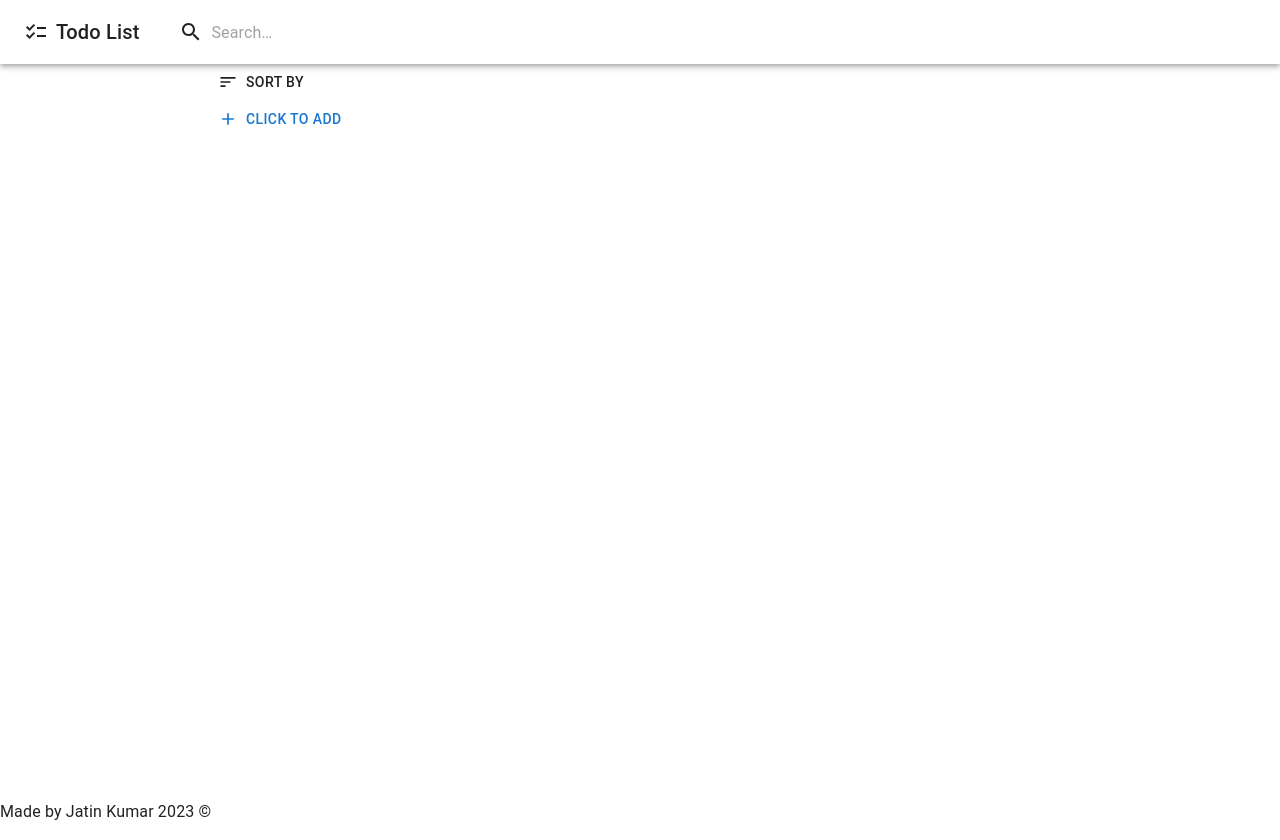
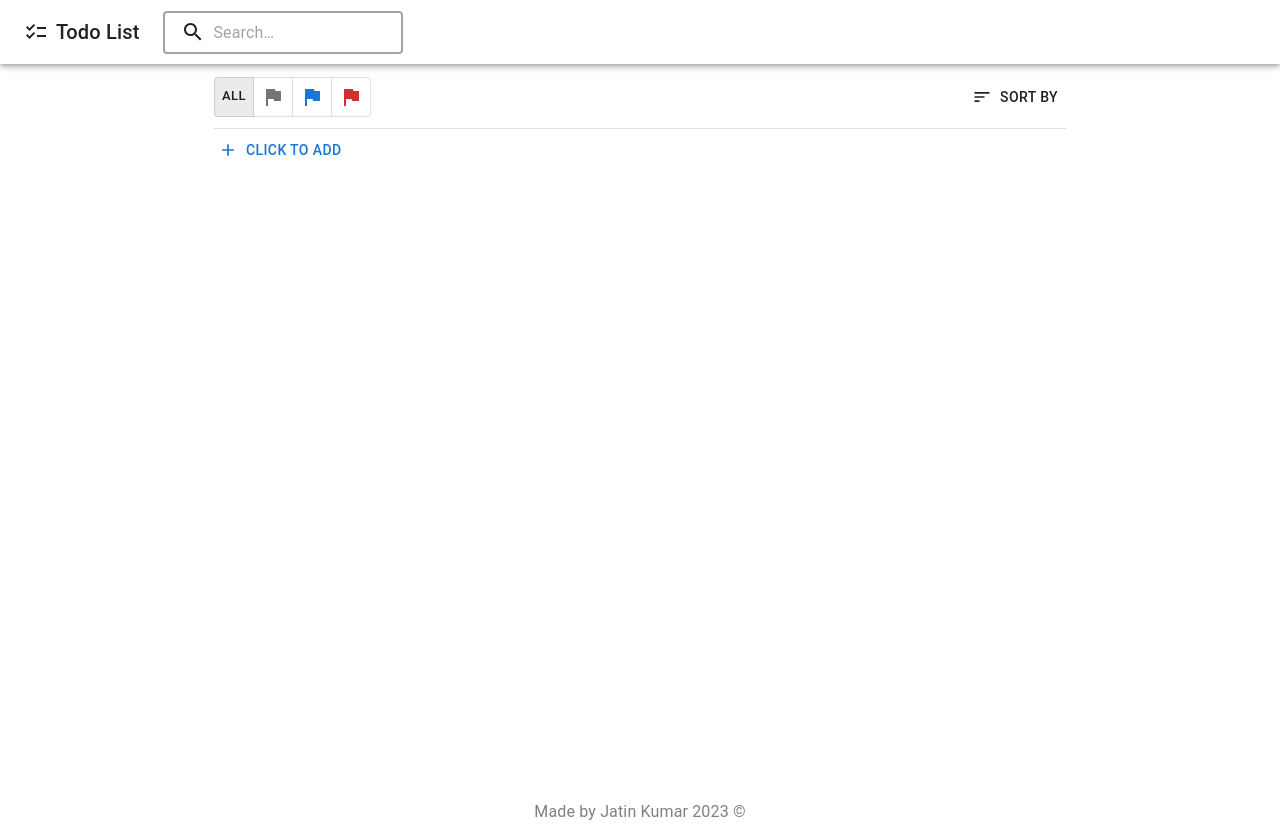
Before and after one commit to jatinkumar-me/react-todo-list, a React (Vite) app: page / in a window 1280 px wide. Built offline with nearby package versions, Linux system fonts and the light colour scheme.

Commit message:
Implemented filtering

```diff
--- a/src/components/Footer.tsx
+++ b/src/components/Footer.tsx
@@ -1,5 +1,11 @@
+import { Box, Typography } from "@mui/material";
+
 export default function Footer() {
-  return <footer>
-    <p>Made by Jatin Kumar 2023 ©</p>
-  </footer>
+  return (
+    <footer>
+      <Box color={"gray"} padding={"1rem"}>
+      <Typography align="center">Made by Jatin Kumar 2023 ©</Typography>
+      </Box>
+    </footer>
+  );
 }
--- a/src/components/Navbar.tsx
+++ b/src/components/Navbar.tsx
@@ -19,6 +19,7 @@ const Search = styled("div")(({ theme }) => ({
   },
   marginRight: theme.spacing(2),
   marginLeft: 0,
+  border: "2px solid #a3a3a3",
   width: "100%",
   [theme.breakpoints.up("sm")]: {
     marginLeft: theme.spacing(3),
@@ -56,7 +57,6 @@ export default function Navbar() {
 
   useEffect(() => {
     setSearchTerm(currentSearchTerm);
-    console.log("debounced changed", debouncedValue);
   }, [debouncedValue]);
 
   return (
--- a/src/components/TodoForm.tsx
+++ b/src/components/TodoForm.tsx
@@ -31,7 +31,7 @@ export default function TodoForm({ todo, onCancel }: PropTypes) {
   const isEditForm: boolean = typeof todo !== "undefined";
   const [title, setTitle] = useState(todo?.title ?? "");
   const [description, setDescription] = useState(todo?.description ?? "");
-  const [dueDate, setDueDate] = useState(todo?.dueDate ?? new Date());
+  const [dueDate, setDueDate] = useState(todo?.dueDate ?? undefined);
   const [priority, setPriority] = useState(todo?.priority ?? "normal");
   const canSave: boolean = title.length > 0;
 
--- a/src/components/TodoList.tsx
+++ b/src/components/TodoList.tsx
@@ -1,20 +1,29 @@
 import { useContext, useState } from "react";
 import { Todo, TodoStateContext } from "../context/TodoProvider";
-import { Box, Button, Menu, MenuItem } from "@mui/material";
+import {
+  Box,
+  Button,
+  Divider,
+  Menu,
+  MenuItem,
+  ToggleButton,
+  ToggleButtonGroup,
+  Typography,
+} from "@mui/material";
 import TodoComponent from "./Todo";
-import { Sort } from "@mui/icons-material";
+import { Flag, Sort } from "@mui/icons-material";
 import FlexBetween from "./FlexBetween";
 import { SearchContext } from "../context/SearchProvider";
 
 type SortingCriteria = "title" | "dateCreated";
-type FilteringCriteria = Todo["priority"] | "";
+type FilteringCriteria = Todo["priority"] | "all";
 
 export default function TodoList() {
   const { todos } = useContext(TodoStateContext);
   const [sortingCriteria, setSortingCriteria] =
     useState<SortingCriteria>("dateCreated");
   const [filteringCriteria, setFilteringCriteria] =
-    useState<FilteringCriteria>("");
+    useState<FilteringCriteria>("all");
   const [anchorEl, setAnchorEl] = useState<null | HTMLElement>(null);
   const { searchTerm } = useContext(SearchContext);
   const open = Boolean(anchorEl);
@@ -23,13 +32,43 @@ export default function TodoList() {
     setAnchorEl(event.currentTarget);
   };
 
+  const handleFilter = (
+    _: React.MouseEvent<HTMLElement>,
+    newFilter: FilteringCriteria
+  ) => {
+    setFilteringCriteria(newFilter);
+  };
+
   const handleClose = () => {
     setAnchorEl(null);
   };
 
   return (
-    <Box>
-      <FlexBetween>
+    <Box display={"flex"} flexDirection={"column"} gap={"0.2rem"}>
+      <FlexBetween marginTop={"0.8rem"} marginBottom={"0.5rem"}>
+        <ToggleButtonGroup
+          value={filteringCriteria}
+          exclusive
+          onChange={handleFilter}
+          aria-label="filtering criteria"
+          size="small"
+        >
+          <ToggleButton value="all" aria-label="all">
+            All
+          </ToggleButton>
+          <ToggleButton value="low" aria-label="low">
+            <Flag color="inherit" />
+          </ToggleButton>
+          <ToggleButton value="normal" aria-label="normal">
+            <Flag color="primary" />
+          </ToggleButton>
+          <ToggleButton value="critical" aria-label="critical">
+            <Flag color="error" />
+          </ToggleButton>
+        </ToggleButtonGroup>
+        {searchTerm !== "" && (
+          <Typography>{`Showing results for "${searchTerm}"`}</Typography>
+        )}
         <Button
           id="sort-by"
           aria-controls={open ? "basic-menu" : undefined}
@@ -70,13 +109,14 @@ export default function TodoList() {
           </MenuItem>
         </Menu>
       </FlexBetween>
+      <Divider />
       <Box>
         {todos
           .filter((todo) =>
             todo.title.toLowerCase().includes(searchTerm.toLowerCase())
           )
           .filter((todo) => {
-            if (filteringCriteria === "") return true;
+            if (filteringCriteria === "all") return true;
             return todo.priority === filteringCriteria;
           })
           .sort((todoA, todoB) => {
```
